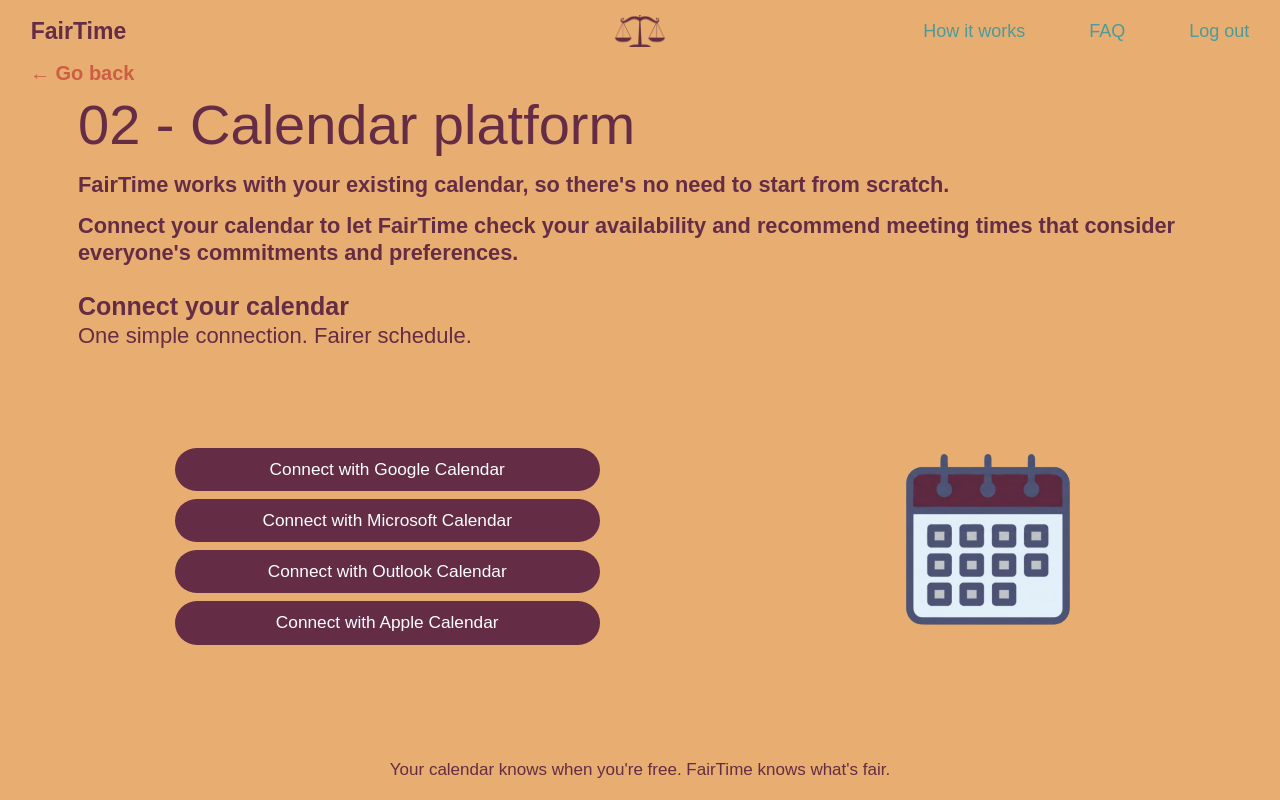
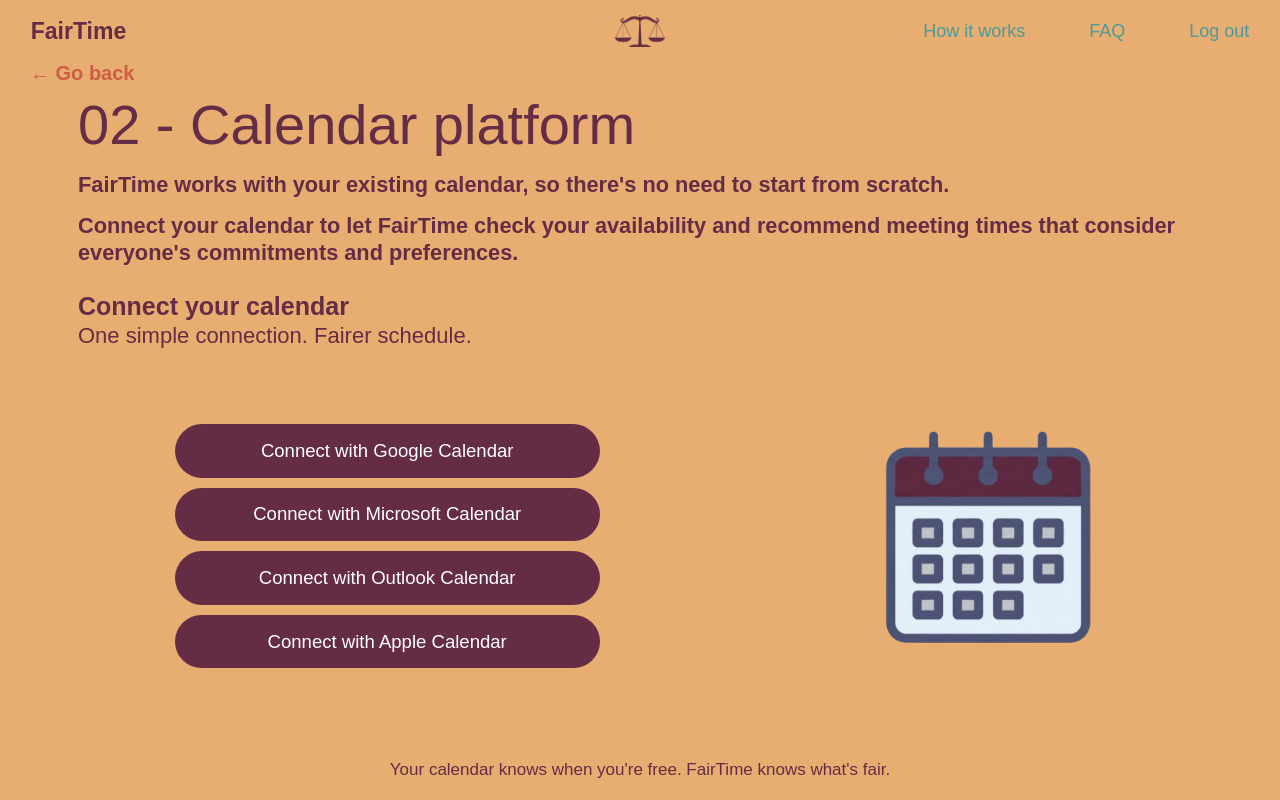
Before and after one commit to yusiaeng/fairtime, a Next.js app: page /dashboard/calendar in a window 1280 px wide. Built offline with nearby package versions, Linux system fonts and the light colour scheme; a web font is replaced by a local one.

Commit message:
Increase calendar illustration and provider card heights together

```diff
--- a/src/app/globals.css
+++ b/src/app/globals.css
@@ -572,3 +572,22 @@ button:focus-visible, a:focus-visible { outline: 3px solid var(--plum); outline-
     object-fit: contain;
   }
 }
+
+
+/* Calendar: enlarge the illustration and all four provider cards vertically together. */
+@media (min-width: 761px) {
+  .calendar-provider-area {
+    gap: clamp(8px, 1.25vh, 13px);
+  }
+  .calendar-provider {
+    height: clamp(48px, 6.7vh, 64px);
+    font-size: clamp(15px, 1.45vw, 20px);
+  }
+  .calendar-illustration img {
+    height: calc(4 * clamp(48px, 6.7vh, 64px) + 3 * clamp(8px, 1.25vh, 13px));
+    width: auto;
+    max-width: 100%;
+    max-height: 31vh;
+    object-fit: contain;
+  }
+}
```
